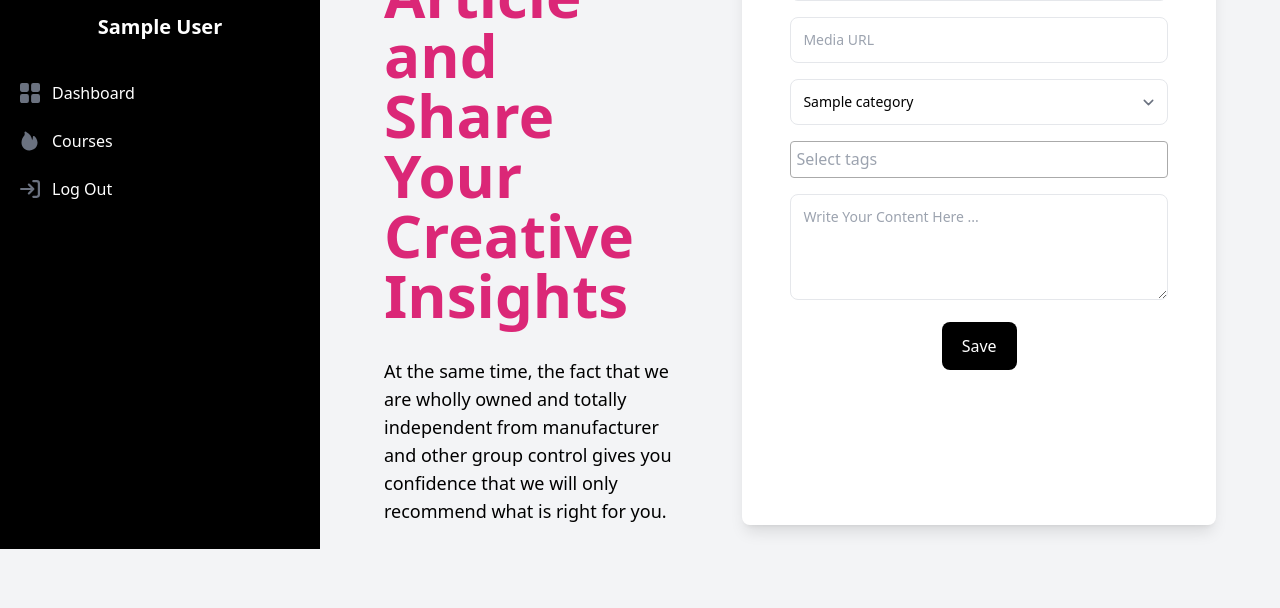
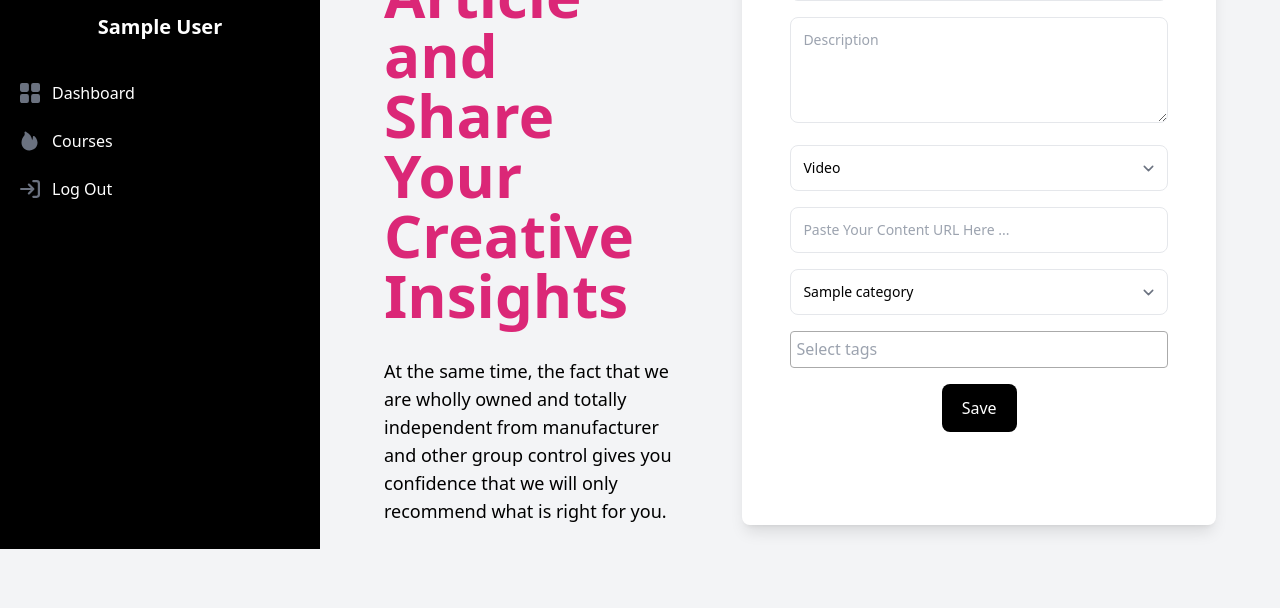
Before and after one commit to theshamkhi/Udemy, a PHP site: page /teacherDashboard.php in a window 1280 px wide. Shown: the part 251-859 px from the top of the page. Run offline with PHP 8.4, Linux system fonts and the light colour scheme; the visitor is signed in with stand-in values (Sample User, id 1); tables that the repository leaves empty hold one stand-in row (values such as "Sample post"); some libraries are stand-ins or nearby versions.

Commit message:
Updated templates with the new attribues

```diff
--- a/templates/studentDashboard.php
+++ b/templates/studentDashboard.php
@@ -116,7 +116,7 @@ if ($selectedCategory) {
     <div class="grid grid-cols-1 sm:px-12 grid-cols-2 lg:px-24 grid-cols-2 gap-6" style="align-items: start;">
       <?php foreach ($courses as $course): ?>
         <article class="overflow-hidden shadow transition hover:shadow-lg" data-aos="fade-up" data-aos-anchor-placement="top-bottom">
-            <img src="<?php echo $course['MediaURL']; ?>" alt="Course Image" class="h-56 w-full object-cover"/>
+            <img src="<?php echo $course['Photo']; ?>" alt="Course Image" class="h-56 w-full object-cover"/>
             <div class="bg-white p-4 sm:p-6">
                 <a href="#">
                     <h3 class="text-2xl font-medium text-gray-900">
--- a/templates/teacherCourses.php
+++ b/templates/teacherCourses.php
@@ -107,7 +107,7 @@ if (isset($_POST['action']) && $_POST['action'] === 'deleteCourse') {
       <?php foreach ($courses as $course): ?>
         <article class="relative overflow-hidden shadow transition hover:shadow-lg" data-aos="fade-up" data-aos-anchor-placement="top-bottom">
             <!-- Image Section -->
-            <img src="<?php echo $course['MediaURL']; ?>" alt="Course Image" class="h-56 w-full object-cover"/>
+            <img src="<?php echo $course['Photo']; ?>" alt="Course Image" class="h-56 w-full object-cover"/>
 
             <!-- Button Container -->
             <div class="absolute top-4 right-4">
--- a/templates/teacherDashboard.php
+++ b/templates/teacherDashboard.php
@@ -22,12 +22,13 @@ $tags = $user->getTags();
 if ($_SERVER['REQUEST_METHOD'] === 'POST') {
   $title = $_POST['title'];
   $description = $_POST['description'];
-  $media = $_POST['media'];
+  $photo = $_POST['photo'];
   $content = $_POST['content'];
+  $contentType = $_POST['contentType'];
   $category = $_POST['category'];
   $tags = $_POST['tags'];
 
-  $user->addCourse($title, $description, $media, $content, $category, $tags);
+  $user->addCourse($title, $description, $photo, $contentType, $content, $category, $tags);
   header("Location: teacherCourses.php");
   exit;
 }
@@ -117,9 +118,16 @@ if ($_SERVER['REQUEST_METHOD'] === 'POST') {
 
       <div class="rounded-lg bg-white p-8 shadow-lg lg:col-span-3 lg:p-12" data-aos="fade-up" data-aos-anchor-placement="top-bottom">
         <form method="POST" class="space-y-4">
-          <div><input class="w-full rounded-lg border-gray-200 p-3 text-sm" placeholder="Title" type="text" id="title" name="title" value="<?= isset($title) ? htmlspecialchars($title) : '' ?>"/></div>
-          <div><input class="w-full rounded-lg border-gray-200 p-3 text-sm" placeholder="Description" type="text" id="description" name="description" value="<?= isset($description) ? htmlspecialchars($description) : '' ?>"/></div>
-          <div><input class="w-full rounded-lg border-gray-200 p-3 text-sm" placeholder="Media URL" type="text" id="media" name="media" value="<?= isset($media) ? htmlspecialchars($media) : '' ?>"/></div>
+          <div><input class="w-full rounded-lg border-gray-200 p-3 text-sm" placeholder="Title" type="text" id="title" name="title"/></div>
+          <div><input class="w-full rounded-lg border-gray-200 p-3 text-sm" placeholder="Photo URL" type="text" id="photo" name="photo"/></div>
+          <div><textarea class="w-full rounded-lg border-gray-200 p-3 text-sm" placeholder="Description" rows="4" type="text" id="description" name="description"></textarea></div>
+          <div>
+            <select name="contentType" id="contentType" class="w-full rounded-lg border-gray-200 p-3 text-sm">
+                <option value="Video">Video</option>
+                <option value="Document">Document</option>
+            </select>
+          </div>
+          <div><input class="w-full rounded-lg border-gray-200 p-3 text-sm" placeholder="Paste Your Content URL Here ..." type="text" id="content" name="content"/></div>
           <div>
             <select name="category" id="category" class="w-full rounded-lg border-gray-200 p-3 text-sm">
               <?php foreach ($categories as $category): ?>
@@ -137,9 +145,6 @@ if ($_SERVER['REQUEST_METHOD'] === 'POST') {
                 </option>
               <?php endforeach; ?>
             </select>
-          </div>
-          <div>
-            <textarea class="w-full rounded-lg border-gray-200 p-3 text-sm" placeholder="Write Your Content Here ..." rows="4" id="content" name="content"><?= isset($content) ? htmlspecialchars($content) : '' ?></textarea>
           </div>
           <div class="flex items-center justify-center">
             <button type="submit" class="inline-block w-full rounded-lg bg-black px-5 py-3 font-medium text-white sm:w-auto">Save</button>
--- a/templates/visitorDashboard.php
+++ b/templates/visitorDashboard.php
@@ -103,7 +103,7 @@ if ($selectedCategory) {
     <div class="grid grid-cols-1 sm:px-12 grid-cols-2 lg:px-24 grid-cols-2 gap-6" style="align-items: start;">
       <?php foreach ($courses as $course): ?>
         <article class="overflow-hidden shadow transition hover:shadow-lg" data-aos="fade-up" data-aos-anchor-placement="top-bottom">
-            <img src="<?php echo $course['MediaURL']; ?>" alt="Course Image" class="h-56 w-full object-cover"/>
+            <img src="<?php echo $course['Photo']; ?>" alt="Course Image" class="h-56 w-full object-cover"/>
             <div class="bg-white p-4 sm:p-6">
                 <a href="#">
                     <h3 class="text-2xl font-medium text-gray-900">
```
